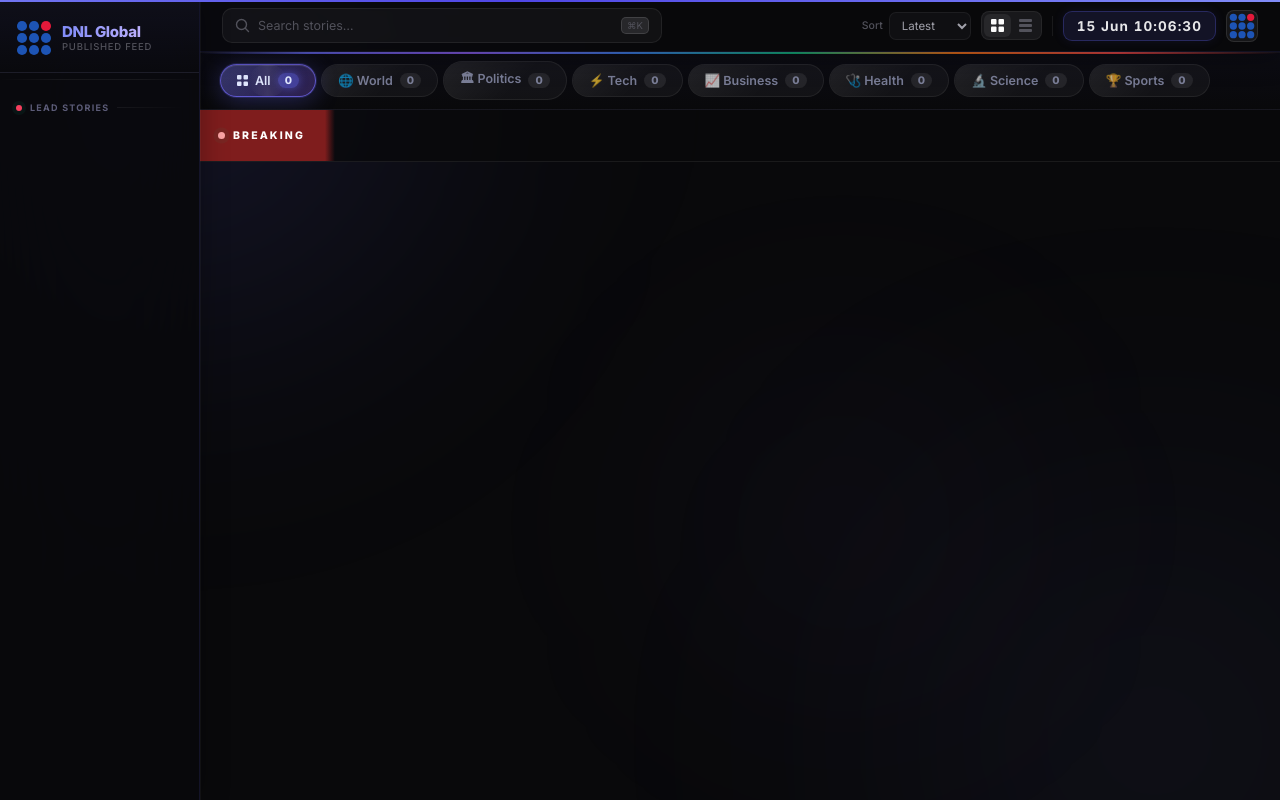
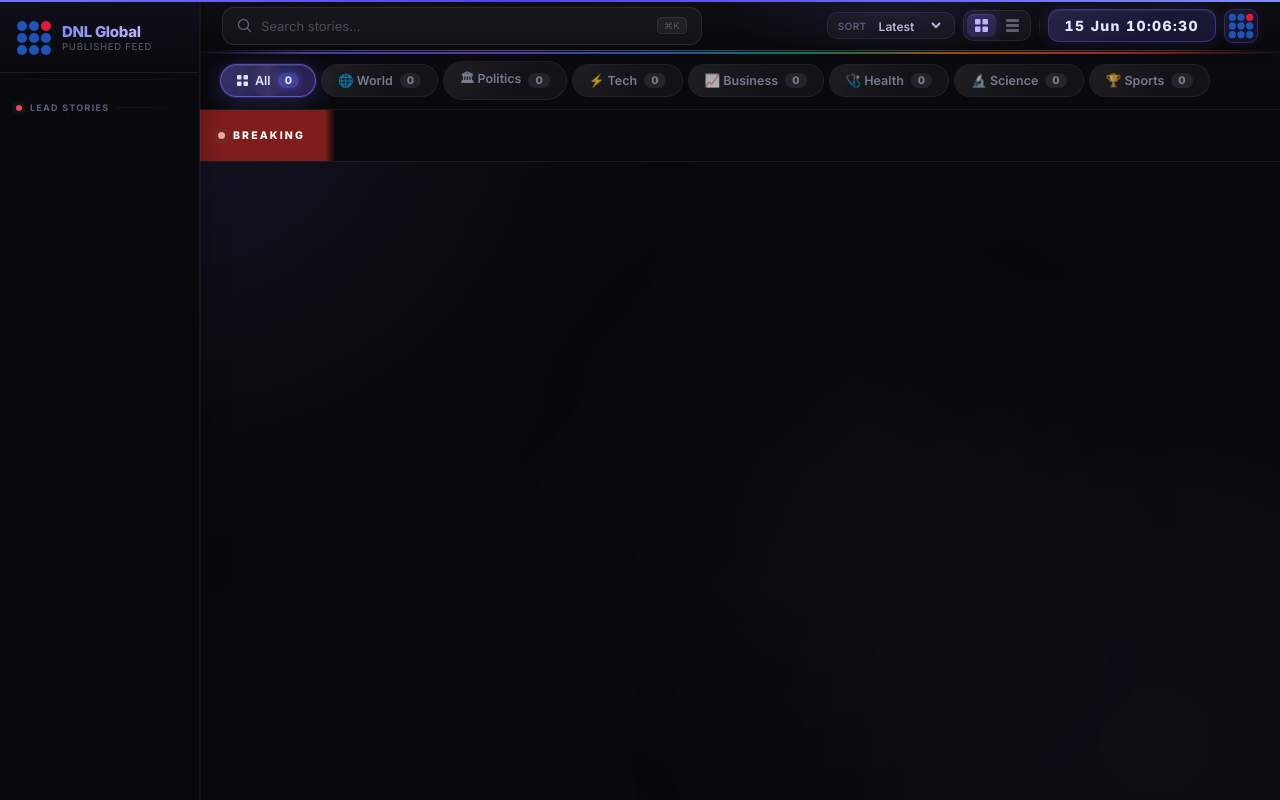
Before and after one commit to Daksh288948921904/Global_news, a FastAPI app: page / in a window 1280 px wide. Run offline with FastAPI, Linux system fonts and the light colour scheme.

Commit message:
feat: god mode topbar — rainbow border, ambient glow, glass elements, enhanced clock and controls

```diff
--- a/static/css/style.css
+++ b/static/css/style.css
@@ -391,11 +391,25 @@ a{color:inherit;text-decoration:none}
   position:sticky;top:0;z-index:50;height:var(--topbar);
   display:flex;align-items:center;gap:12px;
   padding:0 22px;
-  background:rgba(9,9,11,.85);
-  backdrop-filter:blur(40px) saturate(1.6);
-  -webkit-backdrop-filter:blur(40px) saturate(1.6);
-  border-bottom:1px solid rgba(99,102,241,.1);
-  box-shadow:0 1px 0 rgba(255,255,255,.04),0 4px 28px rgba(0,0,0,.35);
+  background:linear-gradient(180deg,rgba(14,14,22,.97) 0%,rgba(9,9,11,.96) 100%);
+  backdrop-filter:blur(40px) saturate(2);
+  -webkit-backdrop-filter:blur(40px) saturate(2);
+  border-bottom:1px solid transparent;
+  box-shadow:0 1px 0 rgba(255,255,255,.04),0 4px 28px rgba(0,0,0,.5);
+  overflow:hidden;
+}
+/* Rainbow bottom border */
+.topbar::after{
+  content:'';
+  position:absolute;bottom:0;left:0;right:0;height:1px;
+  background:linear-gradient(90deg,transparent 0%,rgba(99,102,241,.6) 15%,rgba(139,92,246,.6) 30%,rgba(59,130,246,.5) 45%,rgba(16,185,129,.4) 60%,rgba(249,115,22,.4) 75%,rgba(239,68,68,.4) 90%,transparent 100%);
+}
+/* Ambient glow blob */
+.topbar::before{
+  content:'';
+  position:absolute;top:-40px;right:20%;width:340px;height:100px;
+  background:radial-gradient(ellipse,rgba(99,102,241,.1) 0%,transparent 70%);
+  pointer-events:none;
 }
 .hamburger{
   display:none;flex-direction:column;justify-content:center;gap:4.5px;
@@ -405,66 +419,81 @@ a{color:inherit;text-decoration:none}
 .topbar-brand-mobile{display:none;font-size:15px;font-weight:800;color:var(--ink);letter-spacing:-.3px}
 
 .search-box{
-  flex:1;max-width:440px;
-  display:flex;align-items:center;gap:8px;
-  background:rgba(255,255,255,.05);
-  border:1px solid rgba(255,255,255,.08);
-  border-radius:10px;padding:0 12px;
-  transition:border-color .2s,box-shadow .2s,background .2s;
+  flex:1;max-width:480px;
+  display:flex;align-items:center;gap:9px;
+  background:rgba(255,255,255,.04);
+  border:1px solid rgba(255,255,255,.09);
+  border-radius:12px;padding:0 14px;
+  transition:border-color .22s,box-shadow .22s,background .22s;
+  position:relative;
 }
 .search-box:focus-within{
-  border-color:rgba(99,102,241,.5);
-  box-shadow:0 0 0 3px rgba(99,102,241,.12);
-  background:rgba(99,102,241,.06);
-}
-.search-ico{color:var(--ink3);flex-shrink:0}
+  border-color:rgba(99,102,241,.55);
+  box-shadow:0 0 0 3px rgba(99,102,241,.1),0 0 20px rgba(99,102,241,.08);
+  background:rgba(99,102,241,.05);
+}
+.search-ico{color:rgba(160,165,200,.5);flex-shrink:0;transition:color .2s}
+.search-box:focus-within .search-ico{color:rgba(139,92,246,.8)}
 .search-box input{
   flex:1;border:none;background:transparent;
-  color:var(--ink);font-size:12.5px;font-family:inherit;
-  padding:9px 0;outline:none;
-}
-.search-box input::placeholder{color:var(--ink3)}
+  color:var(--ink);font-size:13px;font-family:inherit;
+  padding:10px 0;outline:none;
+}
+.search-box input::placeholder{color:rgba(140,145,175,.45)}
 .search-box kbd{
-  flex-shrink:0;font-family:inherit;font-size:9.5px;color:var(--ink3);
-  background:var(--bg3);border:1px solid var(--border-hi);
-  border-radius:5px;padding:2px 5px;
+  flex-shrink:0;font-family:inherit;font-size:9px;color:rgba(140,145,175,.5);
+  background:rgba(255,255,255,.05);border:1px solid rgba(255,255,255,.08);
+  border-radius:5px;padding:2px 6px;letter-spacing:.05em;
 }
 
 /* Topbar user avatar */
-.topbar-sep{width:1px;height:20px;background:rgba(255,255,255,.07);flex-shrink:0}
+.topbar-sep{width:1px;height:22px;background:linear-gradient(180deg,transparent,rgba(255,255,255,.1),transparent);flex-shrink:0}
 .topbar-user{display:flex;align-items:center;cursor:pointer}
 .topbar-user-avatar{
-  width:32px;height:32px;border-radius:8px;flex-shrink:0;
-  background:rgba(255,255,255,.06);
+  width:34px;height:34px;border-radius:9px;flex-shrink:0;
+  background:linear-gradient(135deg,rgba(99,102,241,.15),rgba(139,92,246,.1));
   display:flex;align-items:center;justify-content:center;
-  border:1px solid rgba(255,255,255,.1);
-  transition:background .2s,transform .15s;
-}
-.topbar-user-avatar:hover{background:rgba(255,255,255,.1);transform:scale(1.06)}
+  border:1px solid rgba(99,102,241,.28);
+  transition:all .2s;
+  box-shadow:0 0 10px rgba(99,102,241,.1);
+}
 .topbar-user-avatar:hover{
-  box-shadow:0 0 20px rgba(99,102,241,.55),inset 0 1px 0 rgba(255,255,255,.2);
-  transform:scale(1.06);
-}
-
-.topbar-right{display:flex;align-items:center;gap:10px;margin-left:auto}
-.sort-wrap{display:flex;align-items:center;gap:6px}
-.sort-label{font-size:10.5px;color:var(--ink3);font-weight:500;white-space:nowrap}
+  background:linear-gradient(135deg,rgba(99,102,241,.28),rgba(139,92,246,.2));
+  border-color:rgba(99,102,241,.55);
+  box-shadow:0 0 20px rgba(99,102,241,.35),inset 0 1px 0 rgba(255,255,255,.15);
+  transform:scale(1.07);
+}
+
+.topbar-right{display:flex;align-items:center;gap:8px;margin-left:auto}
+.sort-wrap{
+  display:flex;align-items:center;gap:6px;
+  background:rgba(255,255,255,.04);border:1px solid rgba(255,255,255,.08);
+  border-radius:10px;padding:4px 10px;
+}
+.sort-label{font-size:10px;color:rgba(160,165,200,.5);font-weight:600;white-space:nowrap;letter-spacing:.04em;text-transform:uppercase}
 .sort-sel{
-  background:var(--bg1);border:1px solid var(--border);border-radius:7px;
-  color:var(--ink2);font-size:11.5px;font-family:inherit;
-  padding:5px 8px;outline:none;cursor:pointer;
-  transition:border-color .15s;
-}
-.sort-sel:hover{border-color:var(--border-hi)}
-
-.view-toggle{display:flex;background:var(--bg2);border:1px solid var(--border);border-radius:8px;padding:2px;gap:1px}
+  background:transparent;border:none;
+  color:rgba(200,205,235,.9);font-size:12px;font-family:inherit;font-weight:600;
+  padding:0 2px;outline:none;cursor:pointer;
+}
+
+.view-toggle{
+  display:flex;
+  background:rgba(255,255,255,.04);
+  border:1px solid rgba(255,255,255,.08);
+  border-radius:10px;padding:3px;gap:2px;
+}
 .view-btn{
-  background:transparent;border:none;border-radius:6px;
-  color:var(--ink3);padding:5px 7px;
-  transition:all .15s;display:flex;align-items:center;
-}
-.view-btn:hover{color:var(--ink2)}
-.view-btn.active{background:var(--bg3);color:var(--ink)}
+  background:transparent;border:none;border-radius:7px;
+  color:rgba(160,165,200,.5);padding:5px 8px;
+  transition:all .18s;display:flex;align-items:center;
+}
+.view-btn:hover{color:rgba(200,205,235,.8);background:rgba(255,255,255,.06)}
+.view-btn.active{
+  background:linear-gradient(135deg,rgba(99,102,241,.3),rgba(139,92,246,.2));
+  color:#c4b5fd;
+  box-shadow:0 0 12px rgba(99,102,241,.2),inset 0 1px 0 rgba(255,255,255,.1);
+}
 
 /* ── Category bar (replaced ticker) ── */
 .cat-bar{
@@ -2085,15 +2114,22 @@ a{color:inherit;text-decoration:none}
 
 /* Live clock */
 .topbar-clock{
-  font-size:13.5px;font-weight:700;
-  color:rgba(255,255,255,.9);letter-spacing:.08em;
+  font-size:14px;font-weight:800;
+  color:#e0e7ff;letter-spacing:.1em;
   font-variant-numeric:tabular-nums;
   white-space:nowrap;
   font-family:'Inter',monospace;
-  background:rgba(99,102,241,.12);
-  border:1px solid rgba(99,102,241,.28);
-  border-radius:9px;padding:6px 13px;
-  box-shadow:0 0 12px rgba(99,102,241,.1);
+  background:linear-gradient(135deg,rgba(79,70,229,.2),rgba(99,102,241,.15));
+  border:1px solid rgba(99,102,241,.38);
+  border-radius:11px;padding:7px 16px;
+  box-shadow:0 0 16px rgba(99,102,241,.18),inset 0 1px 0 rgba(255,255,255,.08);
+  position:relative;overflow:hidden;
+}
+.topbar-clock::before{
+  content:'';
+  position:absolute;inset:0;
+  background:linear-gradient(135deg,rgba(255,255,255,.06) 0%,transparent 60%);
+  border-radius:11px;pointer-events:none;
 }
 
 /* Featured lead card */
@@ -2894,17 +2930,7 @@ body::before {
 .card[data-cat="sports"] .card-source { color: #fdba74; }
 
 /* ── Topbar: subtle gradient top border ── */
-.topbar {
-  border-top: none;
-}
-
 /* ── Feed header upgraded ── (see primary .feed-header rule above) */
-
-/* ── Search box upgraded ── */
-.search-box {
-  background: rgba(255,255,255,.04);
-  border-color: rgba(255,255,255,.07);
-}
 
 
 /* ═══════════════════════════════════════════════
```
